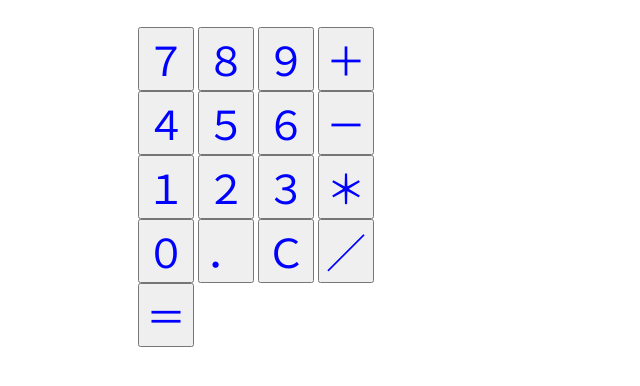
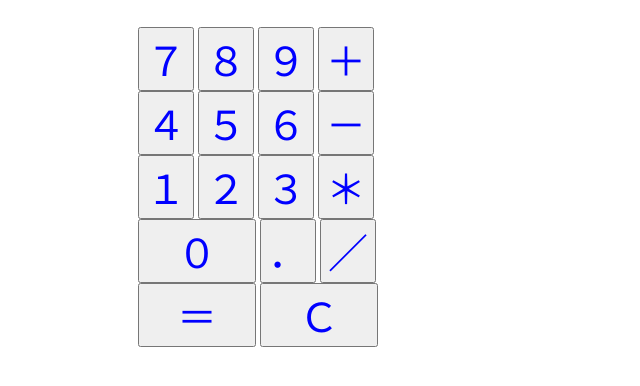
Before and after one commit to Nakazawa12345/dentaku, a plain HTML site: page index.html in a window 1280 px wide. Shown: the part 172-558 px from the top of the page, without its empty margins (0-640 px from the left). Drawn offline with Linux system fonts and the light colour scheme.

Commit message:
Update index.html

```diff
--- a/index.html
+++ b/index.html
@@ -60,18 +60,18 @@ button{color:blue;
 <br>
 
 <button onclick
-="document.querySelector('input').value+='0'">０</button>
+="document.querySelector('input').value+='0'" style="width:118px;">０</button>
 <button onclick
 ="document.querySelector('input').value+='.'">．</button>
 
-<button onclick
-="document.querySelector('input').value=' '">Ｃ</button>
 <button onclick
 ="document.querySelector('input').value=+'/'">／</button>
 <br>
 
 <button onclick
-="cal()">＝</button>
+="cal()" style="width:118px;">＝</button>
+<button onclick
+="document.querySelector('input').value=' '" style="width:118px;">Ｃ</button>
 </body>
 
 <script>
```
